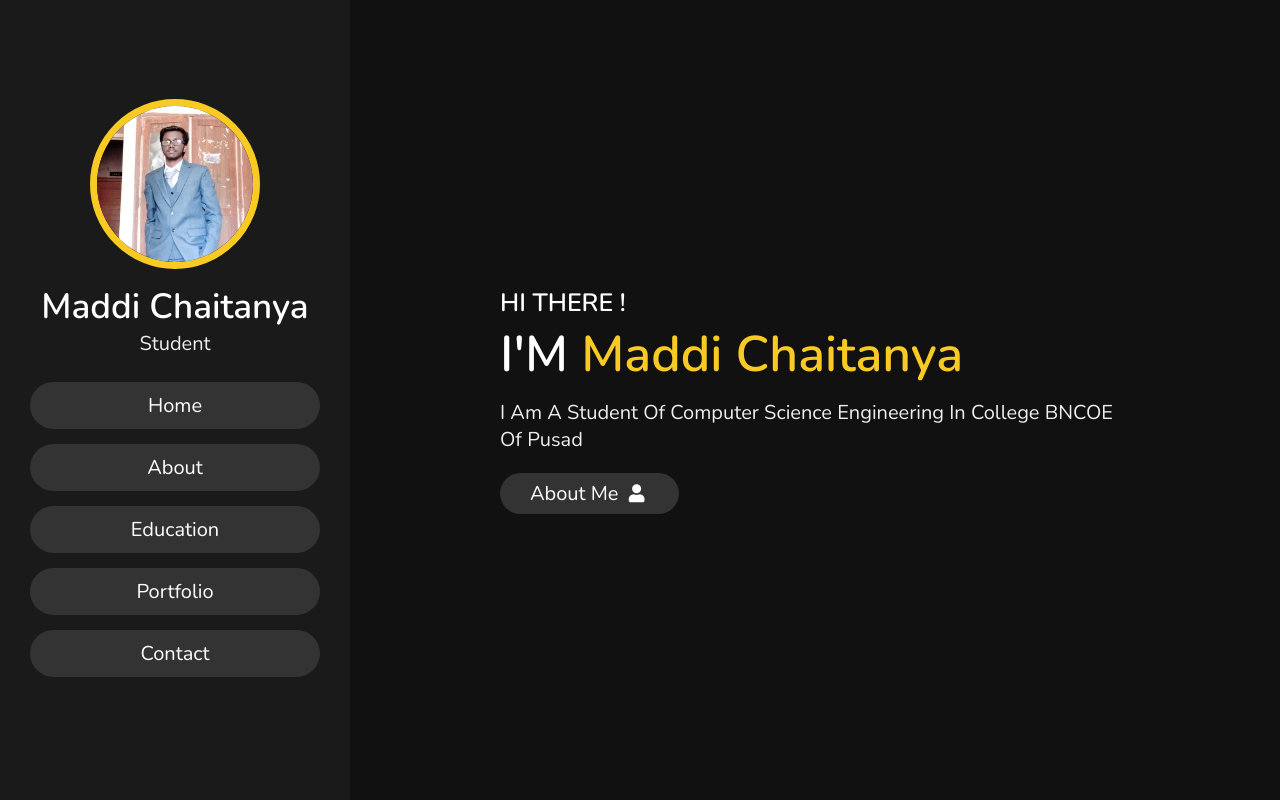
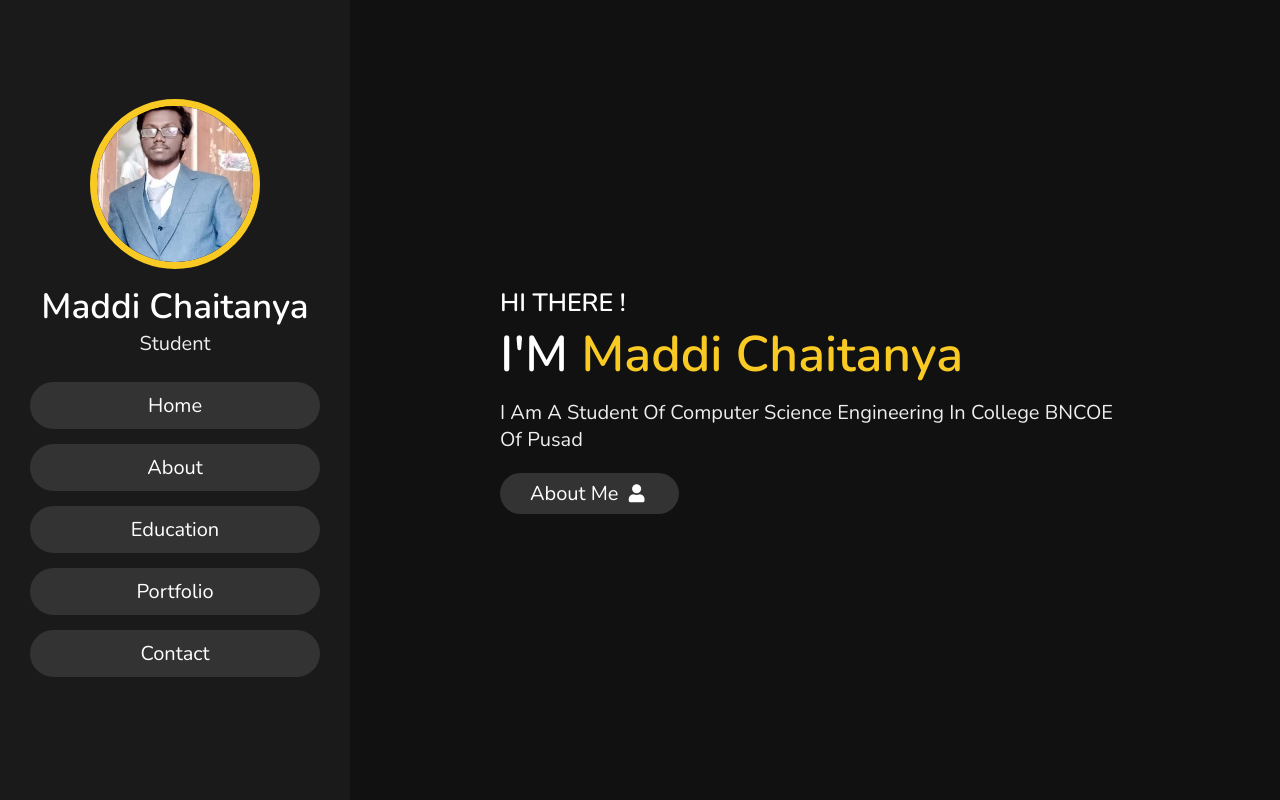
Before and after one commit to maddichaitanya/SelfIntro, a plain HTML site: page chiku.html in a window 1280 px wide. Shown: the top 800 px of the page. Drawn offline with nearby package versions, Linux system fonts and the light colour scheme.

Commit message:
Update chiku.html

```diff
--- a/chiku.html
+++ b/chiku.html
@@ -31,7 +31,7 @@
 
     <header>
       <div class="user">
-        <img src="WhatsApp Image 2023-11-12 at 1.29.57 PM.jpeg" alt="" />
+        <img src="chiku.jpeg" alt="" />
         <h3 class="name">Maddi Chaitanya</h3>
         <p class="post">Student</p>
       </div>
```
